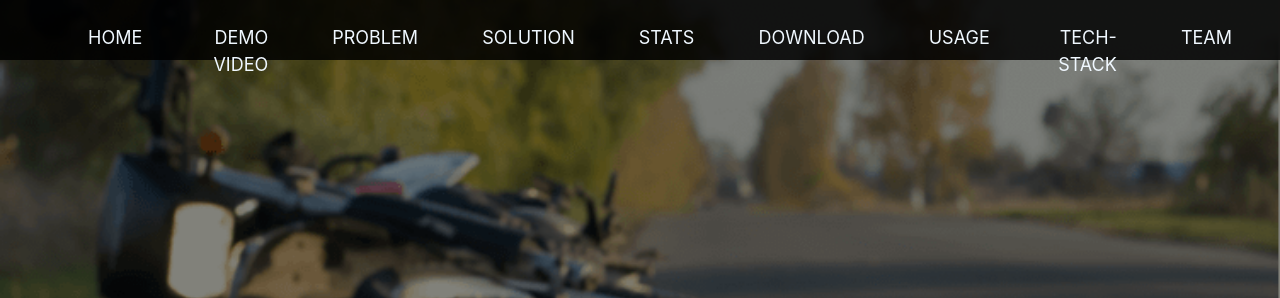
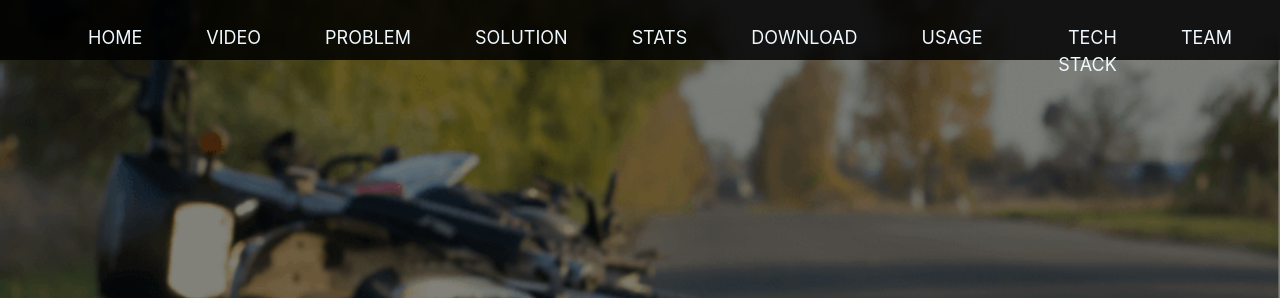
Before and after one commit to navdeepsingh1609/QuickAid, a plain HTML site: page index.html in a window 1280 px wide. Shown: the top 298 px of the page. Drawn offline with nearby package versions, Linux system fonts and the light colour scheme; no server answers.

Commit message:
Update index.html

```diff
--- a/index.html
+++ b/index.html
@@ -29,13 +29,13 @@
 				<i class="fa fa-times" id="hideMenu"></i>
 				<ul>
 					<li> <a href="#WhyQuickAid">Home</a></li>
-					<li> <a href="#QuickAid">Demo Video</a></li>
+					<li> <a href="#QuickAid">Video</a></li>
 					<li> <a href="#Problem">Problem</a></li>
 					<li> <a href="#Our Solution">Solution</a></li>
 					<li> <a href="#Stats">Stats</a></li>
 					<li> <a href="#Download">Download</a></li>
 					<li> <a href="#App Snapshots">Usage</a></li>
-					<li> <a href="#Tech Stack">Tech-Stack</a></li>
+					<li> <a href="#Tech Stack">Tech Stack</a></li>
 					<li> <a href="#Our Team">Team</a></li>
 				</ul>
 			</div>
```
